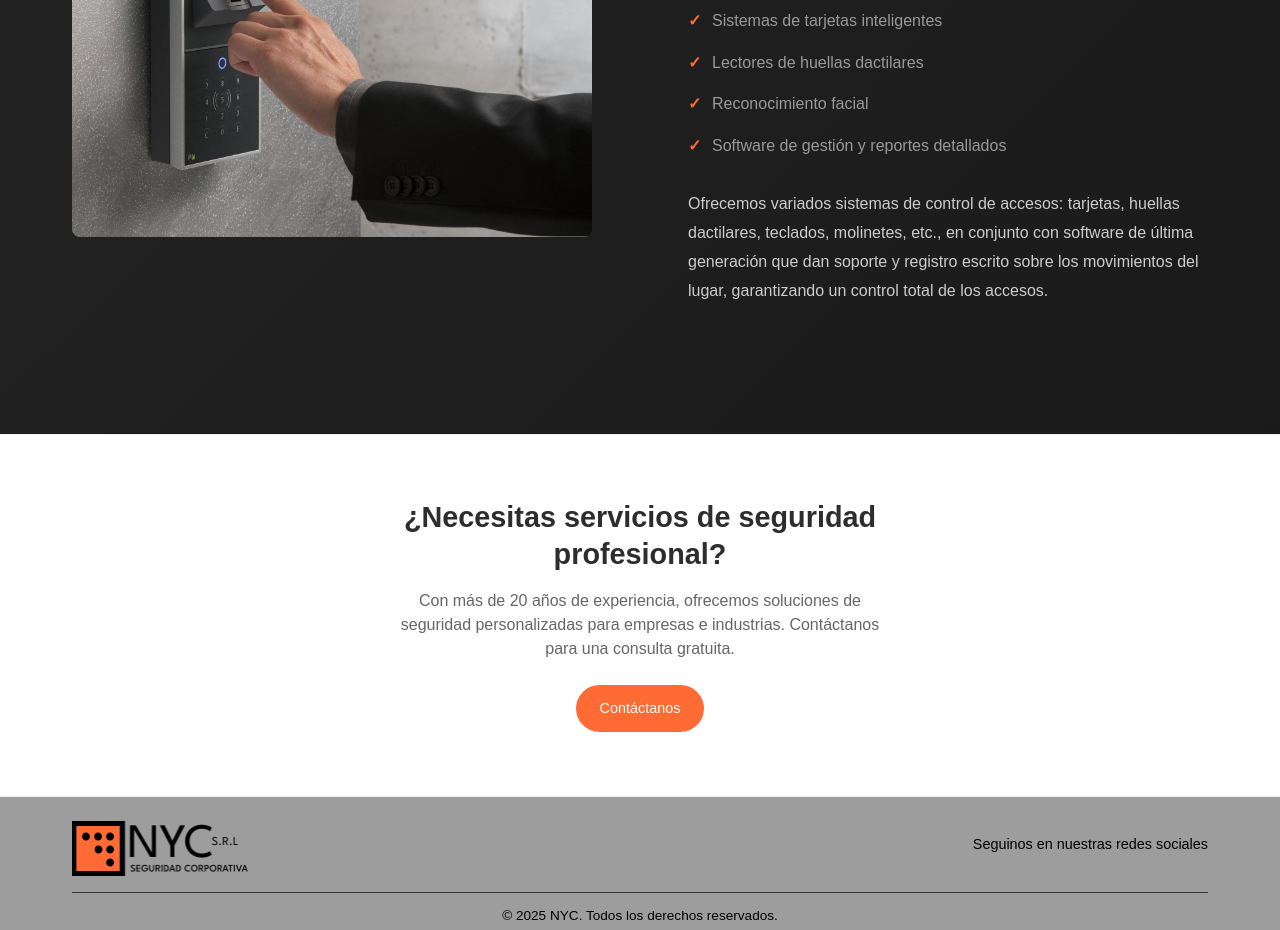
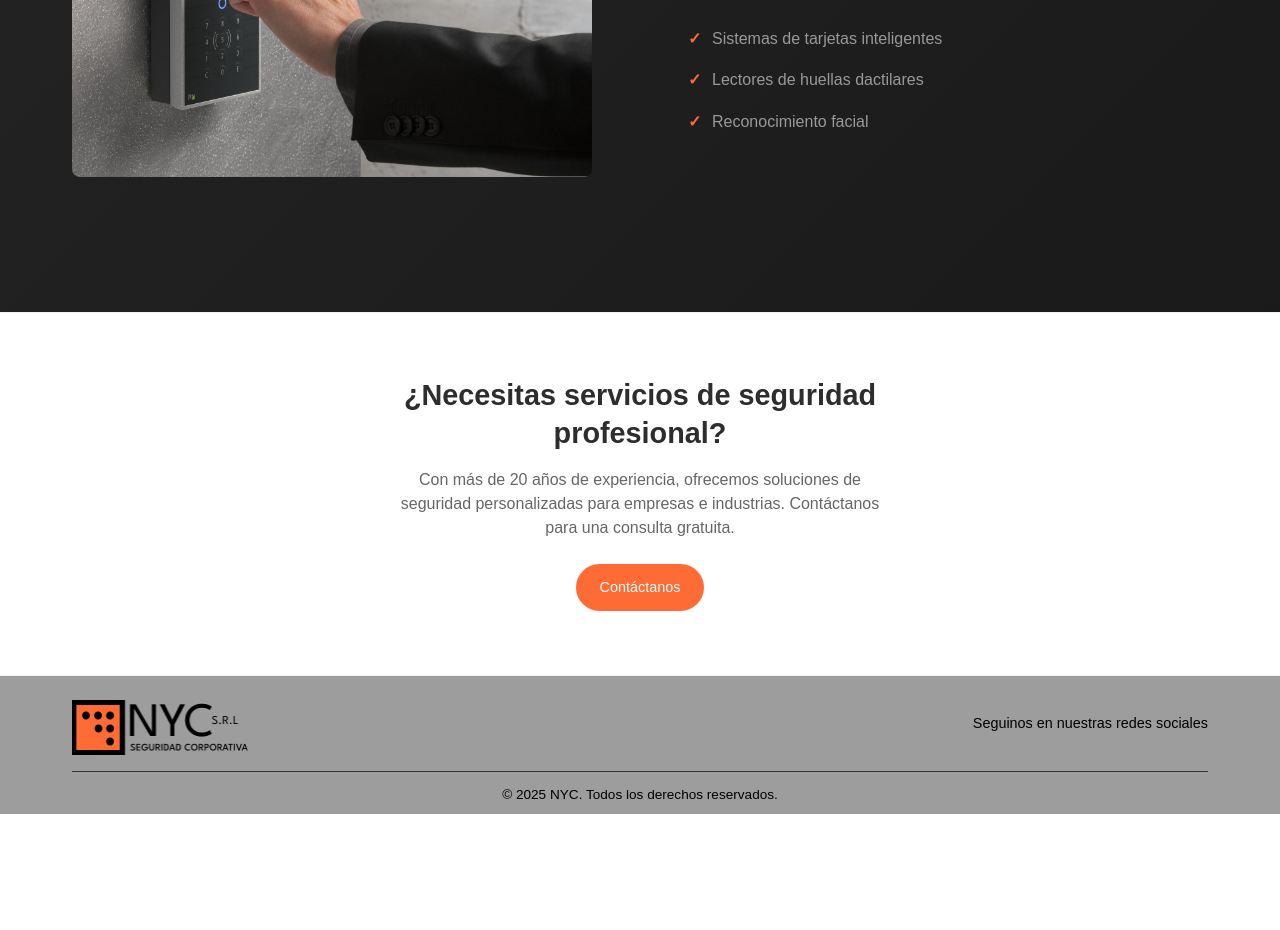
Before and after one commit to clau-devSpace/nycs-seguridad, a React (Vite) app: page /servicios/seguridad-electronica in a window 1280 px wide. Shown: the part 3720-4650 px from the top of the page. After the commit the page ends 4534 px from the top, so only its background shows below. Built offline with nearby package versions, Linux system fonts and the light colour scheme.

Commit message:
eliminar ultimo texto Control de Accesos

```diff
--- a/src/pages/Servicios/SeguridadElectronica.jsx
+++ b/src/pages/Servicios/SeguridadElectronica.jsx
@@ -136,10 +136,8 @@ export default function SeguridadElectronica(){
                             <li>Sistemas de tarjetas inteligentes</li>
                             <li>Lectores de huellas dactilares</li>
                             <li>Reconocimiento facial</li>
-                            <li>Software de gestión y reportes detallados</li>
                         </ul>
 
-                        <p className="service-additional">Ofrecemos variados sistemas de control de accesos: tarjetas, huellas dactilares, teclados, molinetes, etc., en conjunto con software de última generación que dan soporte y registro escrito sobre los movimientos del lugar, garantizando un control total de los accesos.</p>
                     </div>
                     <div>
                         <img src={FotoHeader1} alt="Control de accesos" className="service-image" />
```
